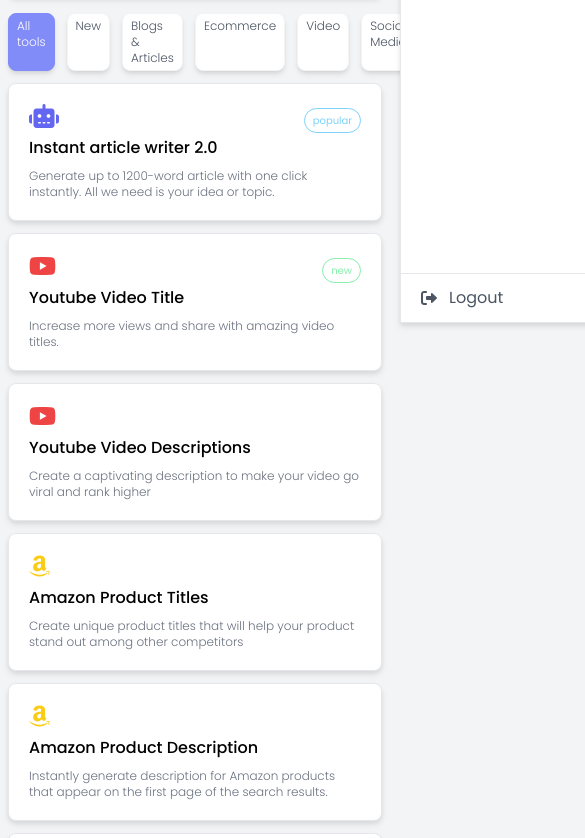
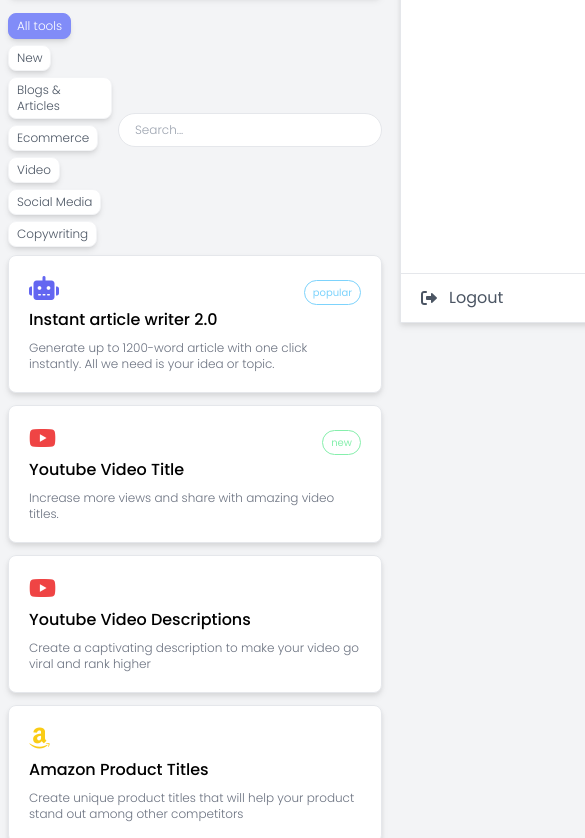
Before and after one commit to abirhasandipu/yive_writer_HTML, a website: page src/dashboard.html in a window 390 px wide. Shown: the part 521-1359 px from the top of the page, 585 px wide, since content can reach past the window. Drawn offline with Linux system fonts and the light colour scheme.

Commit message:
responsive issue fixed

```diff
--- a/src/dashboard.html
+++ b/src/dashboard.html
@@ -201,15 +201,13 @@
 
 		<div class="grid grid-cols-3 gap-5 wide-tablet:grid-cols-1 mb-10 wide-mobile:mx-2">
 
-			<div class="col-span-2 grid grid-cols-3 wide-mobile:grid-cols-2 mobile:grid-cols-1 gap-3">
-				<div class="col-span-full flex justify-between items-center">
+			<div class="col-span-2">
+				<div class="flex justify-between min-h-12 pb-2 items-center gap-x-1.5">
 					<!-- filter -->
-					<div class=" text-xs font-light flex gap-3">
+					<div class="text-xs font-light flex gap-x-3 gap-y-1.5 items-center flex-wrap">
 
-						<!--/////////// Faisal vai //////////////-->
-						<!-- First item has different styles indicating that it is currently selected -->
-						<a class="bg-indigo-400 active:bg-indigo-500 text-white py-1 px-2 rounded-lg shadow-md border border-indigo-400 hover:border-indigo-300 transition-all ease-in-out"
-							href="#">All tools</a>
+						<a class=" max-h-16 bg-indigo-400 active:bg-indigo-500 text-white py-1 px-2 rounded-lg shadow-md border
+						border-indigo-400 hover:border-indigo-300 transition-all ease-in-out" href="#">All tools</a>
 						<a class="bg-white text-gray-600 active:bg-indigo-500 py-1 px-2 rounded-lg shadow-md border border-gray-100 hover:border-indigo-300 transition-all ease-in-out"
 							href="#">New</a>
 						<a class="bg-white text-gray-600 active:bg-indigo-500 py-1 px-2 rounded-lg shadow-md border border-gray-100 hover:border-indigo-300 transition-all ease-in-out"
@@ -228,10 +226,14 @@
 						<input class="py-2 px-4 rounded-full border text-xs font-light" placeholder="Search..."
 							type="text">
 					</div>
+				</div>
 
-				</div>
+				<div class="col-span-3 grid grid-cols-3 wide-mobile:grid-cols-2 mobile:grid-cols-1 gap-3">
+
+
+					<!-- items -->
 					<a href="createcontent.html"
-					class="bg-white active:bg-gray-100 py-5 px-5 rounded-lg drop-shadow-md border border-gray-200 hover:border-indigo-300 transition-all ease-in-out hover:scale-[104%] origin-center duration-300">
+						class="col-span-1 bg-white active:bg-gray-100 py-5 px-5 rounded-lg drop-shadow-md border border-gray-200 hover:border-indigo-300 transition-all ease-in-out hover:scale-[104%] origin-center duration-300">
 						<div class="flex items-center justify-between">
 							<i class="text-indigo-500 text-2xl fa-solid fa-robot mb-2"></i>
 							<p class="text-[10px] border border-sky-300 text-sky-300 px-2 py-1 rounded-full">
@@ -245,7 +247,7 @@
 					</a>
 
 					<a href="createcontent.html"
-					class="bg-white active:bg-gray-100 py-5 px-5 rounded-lg drop-shadow-md border border-gray-200 hover:border-indigo-300 transition-all ease-in-out hover:scale-[104%] origin-center duration-300">
+						class="col-span-1 bg-white active:bg-gray-100 py-5 px-5 rounded-lg drop-shadow-md border border-gray-200 hover:border-indigo-300 transition-all ease-in-out hover:scale-[104%] origin-center duration-300">
 						<div class="flex items-center justify-between">
 							<i class="text-red-500 text-2xl fa-brands fa-youtube mb-2"></i>
 							<p class="text-[10px] border border-green-300 text-green-300 px-2 py-1 rounded-full">
@@ -253,55 +255,62 @@
 							</p>
 						</div>
 						<h4 class="font-medium">Youtube Video Title</h4>
-					<p class="text-xs font-light text-gray-500 mt-2">Increase more views and share with amazing video
+						<p class="text-xs font-light text-gray-500 mt-2">Increase more views and share with amazing
+							video
 							titles.</p>
 					</a>
 
 					<a href="createcontent.html"
-					class="bg-white active:bg-gray-100 py-5 px-5 rounded-lg drop-shadow-md border border-gray-200 hover:border-indigo-300 transition-all ease-in-out hover:scale-[104%] origin-center duration-300">
+						class="col-span-1 bg-white active:bg-gray-100 py-5 px-5 rounded-lg drop-shadow-md border border-gray-200 hover:border-indigo-300 transition-all ease-in-out hover:scale-[104%] origin-center duration-300">
 						<i class="text-red-500 text-2xl fa-brands fa-youtube mb-2"></i>
 						<h4 class="font-medium">Youtube Video Descriptions</h4>
-					<p class="text-xs font-light text-gray-500 mt-2">Create a captivating description to make your video
+						<p class="text-xs font-light text-gray-500 mt-2">Create a captivating description to make your
+							video
 							go viral and rank higher</p>
 					</a>
 
 					<a href="createcontent.html"
-					class="bg-white active:bg-gray-100 py-5 px-5 rounded-lg drop-shadow-md border border-gray-200 hover:border-indigo-300 transition-all ease-in-out hover:scale-[104%] origin-center duration-300">
+						class="col-span-1 bg-white active:bg-gray-100 py-5 px-5 rounded-lg drop-shadow-md border border-gray-200 hover:border-indigo-300 transition-all ease-in-out hover:scale-[104%] origin-center duration-300">
 						<i class="text-yellow-400 text-2xl fa-brands fa-amazon mb-2"></i>
 						<h4 class="font-medium">Amazon Product Titles</h4>
-					<p class="text-xs font-light text-gray-500 mt-2">Create unique product titles that will help your
+						<p class="text-xs font-light text-gray-500 mt-2">Create unique product titles that will help
+							your
 							product stand out among other competitors</p>
 					</a>
 					<a href="createcontent.html"
-					class="bg-white active:bg-gray-100 py-5 px-5 rounded-lg drop-shadow-md border border-gray-200 hover:border-indigo-300 transition-all ease-in-out hover:scale-[104%] origin-center duration-300">
+						class="col-span-1 bg-white active:bg-gray-100 py-5 px-5 rounded-lg drop-shadow-md border border-gray-200 hover:border-indigo-300 transition-all ease-in-out hover:scale-[104%] origin-center duration-300">
 						<i class="text-yellow-400 text-2xl fa-brands fa-amazon mb-2"></i>
 						<h4 class="font-medium">Amazon Product Description</h4>
-					<p class="text-xs font-light text-gray-500 mt-2">Instantly generate description for Amazon products
+						<p class="text-xs font-light text-gray-500 mt-2">Instantly generate description for Amazon
+							products
 							that appear on the first page of the search results.</p>
 					</a>
 					<a href="createcontent.html"
-					class="bg-white active:bg-gray-100 py-5 px-5 rounded-lg drop-shadow-md border border-gray-200 hover:border-indigo-300 transition-all ease-in-out hover:scale-[104%] origin-center duration-300">
+						class="col-span-1 bg-white active:bg-gray-100 py-5 px-5 rounded-lg drop-shadow-md border border-gray-200 hover:border-indigo-300 transition-all ease-in-out hover:scale-[104%] origin-center duration-300">
 						<i class="text-indigo-500 text-2xl fa-solid fa-cart-shopping mb-2"></i>
 						<h4 class="font-medium">Product Description</h4>
-					<p class="text-xs font-light text-gray-500 mt-2">Lorem ipsum dolor sit amet consectetur adipisicing
+						<p class="text-xs font-light text-gray-500 mt-2">Lorem ipsum dolor sit amet consectetur
+							adipisicing
 							elit.
 							Possimus</p>
 					</a>
 					<a href="createcontent.html"
-					class="bg-white active:bg-gray-100 py-5 px-5 rounded-lg drop-shadow-md border border-gray-200 hover:border-indigo-300 transition-all ease-in-out hover:scale-[104%] origin-center duration-300">
+						class="col-span-1 bg-white active:bg-gray-100 py-5 px-5 rounded-lg drop-shadow-md border border-gray-200 hover:border-indigo-300 transition-all ease-in-out hover:scale-[104%] origin-center duration-300">
 						<i class="text-indigo-500 text-2xl fa-solid fa-clipboard-question mb-2"></i>
 						<h4 class="font-medium">PAA</h4>
-					<p class="text-xs font-light text-gray-500 mt-2">Ask a Question and generates an answer in “People
+						<p class="text-xs font-light text-gray-500 mt-2">Ask a Question and generates an answer in
+							“People
 							Also Ask” (PAA) - style websites that Google loves.
 
 						</p>
 					</a>
+				</div>
 
 			</div>
 
 			<!-- history section -->
 			<div class="col-span-1">
-				<div class="col-span-1 mb-3 flex justify-between items-center">
+				<div class="col-span-1 flex justify-between items-center min-h-12 pb-2">
 					<h2 class="text-gray-600 text-lg">Recently created</h2>
 					<a class="text-xs py-1 px-2 bg-indigo-600 hover:bg-indigo-500 active:bg-indigo-700 text-white rounded-lg transition-all ease-in-out hover:scale-[104%] origin-center duration-300"
 						href="history.html">View all</a>
--- a/tailwind.config.js
+++ b/tailwind.config.js
@@ -7,6 +7,8 @@
 				78: "19rem",
 				82: "21rem",
 			},
+			minHeight: {
+				12: '3rem',
 			},
 			screens: {
 				"large-monitor": { min: "2560px" },
@@ -19,5 +21,6 @@
 				mobile: { max: "479.98px" },
 			},
 		},
+	},
 	plugins: [],
 };
```
Also changed, not shown: dist/output.css. Lines whose indentation alone changed are shown as unchanged.
